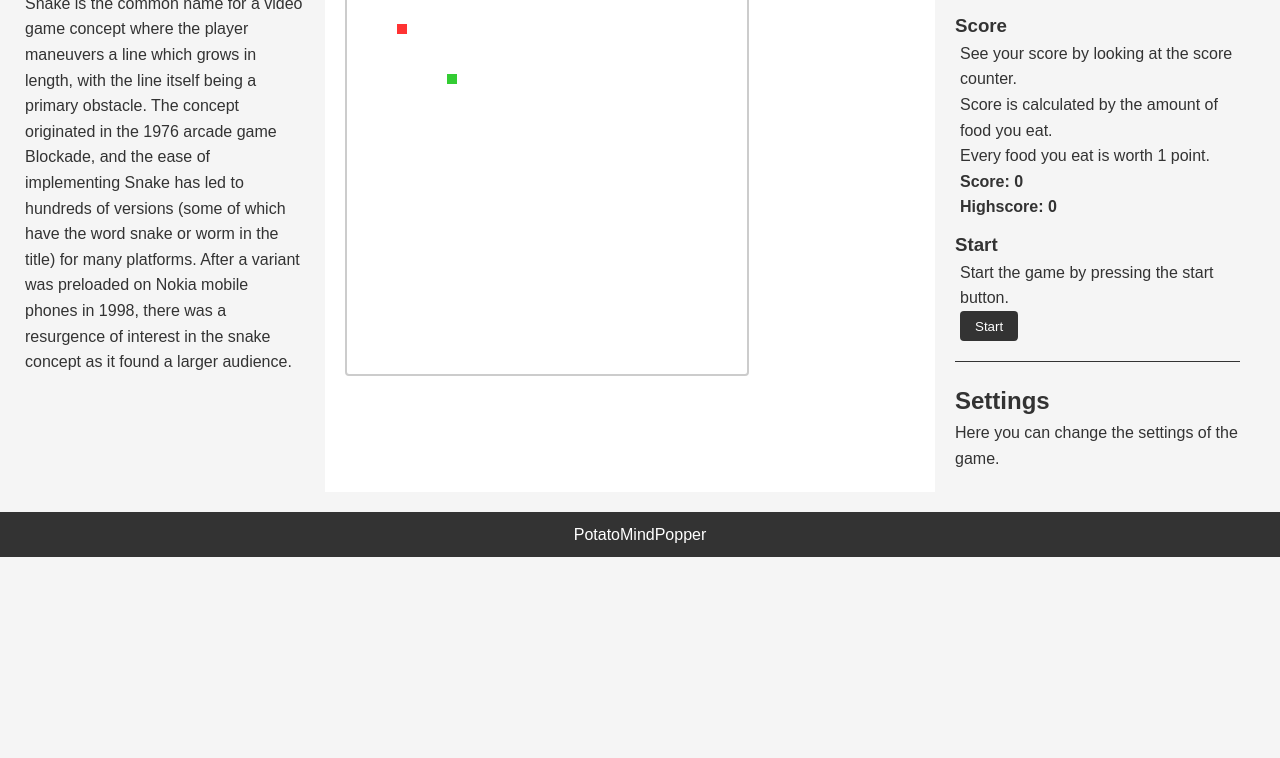
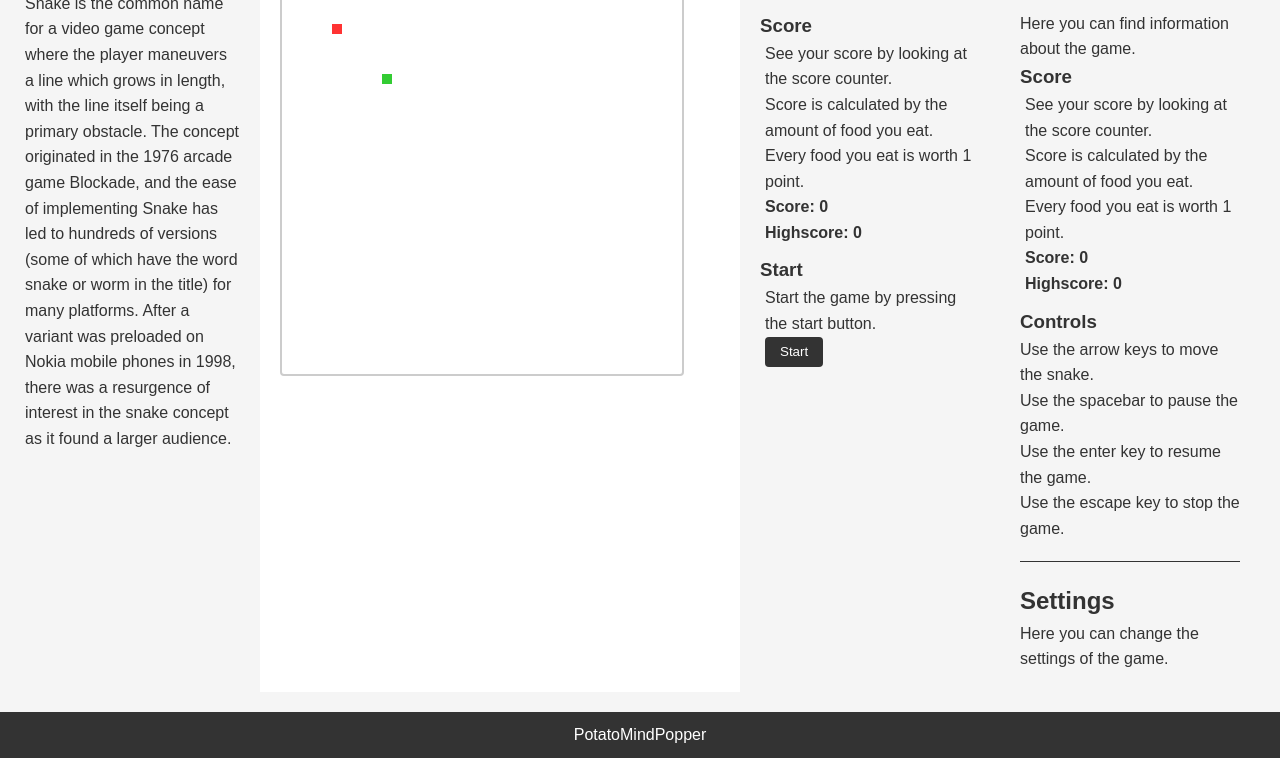
Before and after one commit to PotatoMindPopper/Snake, a plain HTML site: page index.html in a window 1280 px wide. Shown: the part 126-884 px from the top of the page. Before the commit the page ends 800 px from the top, so only its background shows below. Drawn offline with Linux system fonts and the light colour scheme.

Commit message:
add info to correct location

```diff
--- a/index.html
+++ b/index.html
@@ -93,11 +93,43 @@
                     <p id="game-over-high-score">Highscore: 0</p>
                     <button id="game-restart">Restart</button>
                 </div>
+            </section>
+        </section>
+        <section id="settings-info">
+            <div id="info-container">
+                <div id="info-title-container">
+                    <h2>Info</h2>
+                    <p>Here you can find information about the game.</p>
+                </div>
+                <div id="info-content-container">
+                    <div id="game-score-container">
+                        <h3>Score</h3>
+                        <p>
+                            See your score by looking at the score counter.<br>
+                            Score is calculated by the amount of food you eat.<br>
+                            Every food you eat is worth 1 point.
+                        </p>
+                        <p id="game-score">Score: 0</p>
+                        <p id="game-high-score">Highscore: 0</p>
+                    </div>
+                    <div id="game-controls-container">
+                        <h3>Controls</h3>
+                        <p>
+                            Use the arrow keys to move the snake.<br>
+                            Use the spacebar to pause the game.<br>
+                            Use the enter key to resume the game.<br>
+                            Use the escape key to stop the game.
+                        </p>
+                    </div>
+                </div>
             </div>
             <div id="settings-info-seperator"></div>
             <div id="settings-container">
-                <h2>Settings</h2>
-                <p>Here you can change the settings of the game.</p>
+                <div id="settings-title-container">
+                    <h2>Settings</h2>
+                    <p>Here you can change the settings of the game.</p>
+                </div>
+                <div id="settings-content-container"></div>
             </div>
         </section>
     </main>
```
